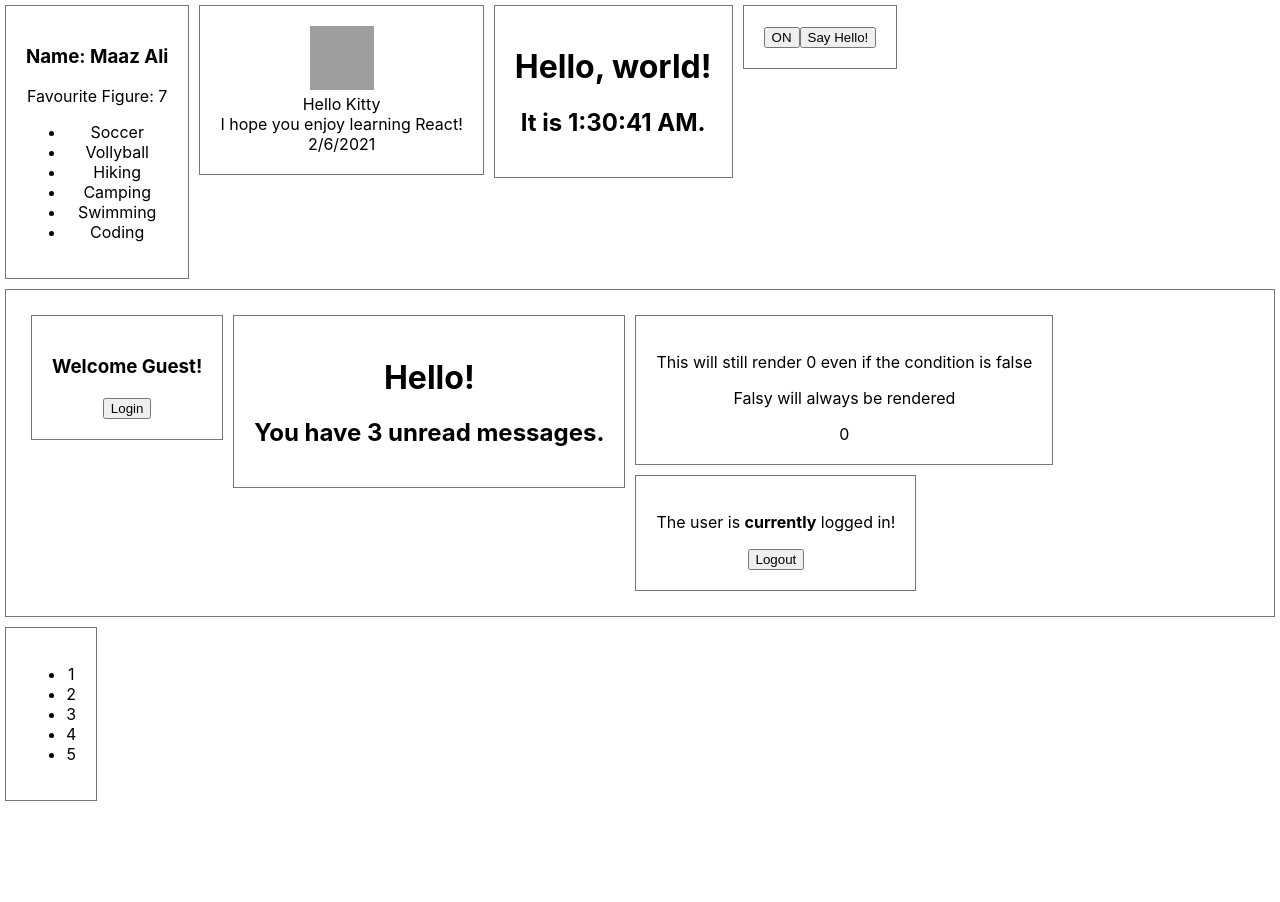
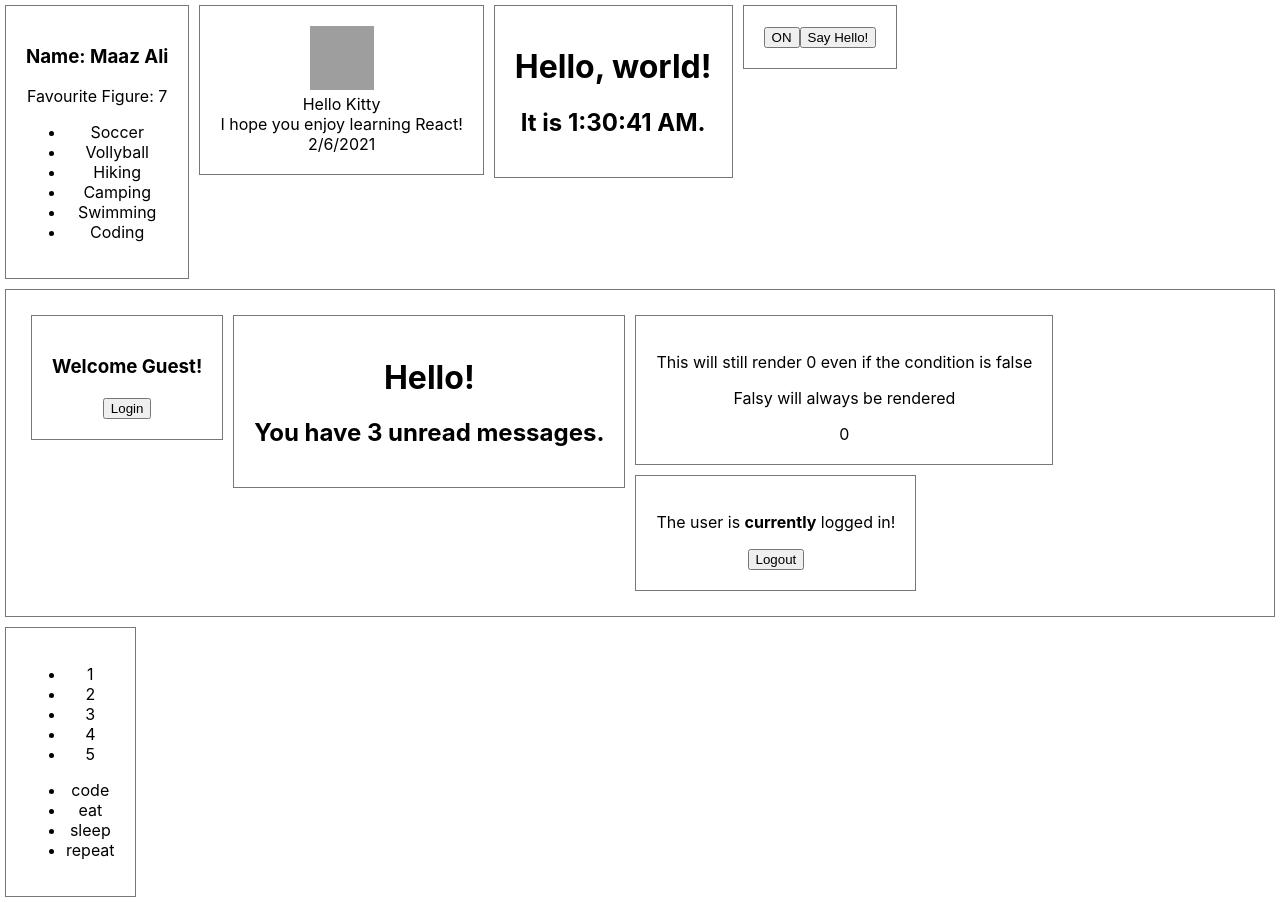
Before and after one commit to moaaxali/reactjs, a React (Create React App) app: page / in a window 1280 px wide. Before the commit the page ends 806 px from the top, so only its background shows below. Built offline with nearby package versions, Linux system fonts and the light colour scheme; grey boxes are pictures that could not be loaded.

Commit message:
Use the item index as a key - no stable id

```diff
--- a/src/ListKeys/ListKeys.js
+++ b/src/ListKeys/ListKeys.js
@@ -1,5 +1,6 @@
 import React, { Component } from 'react'
 import List1 from './List1';
+import Todo from './Todo';
 
 class ListKeys extends Component {
   constructor(props) {
@@ -10,6 +11,7 @@ class ListKeys extends Component {
     return (
       <div className="Component">
         <List1 numbers={[1, 2, 3]} />
+        <Todo todos={['code', 'eat', 'sleep', 'repeat']} />
       </div>
     );
   }
--- /dev/null
+++ b/src/ListKeys/Todo.js
@@ -0,0 +1,13 @@
+const Todo = (props) => {
+  const todos = props.todos
+  const todoItems = todos.map((todo, index) =>
+    <li key={index}>
+      {todo}
+    </li>
+  )
+  return (
+    <ul>{todoItems}</ul>
+  );
+}
+
+export default Todo
```
